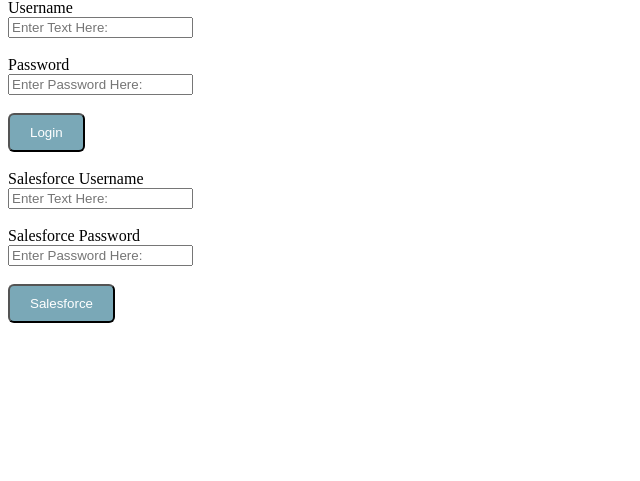
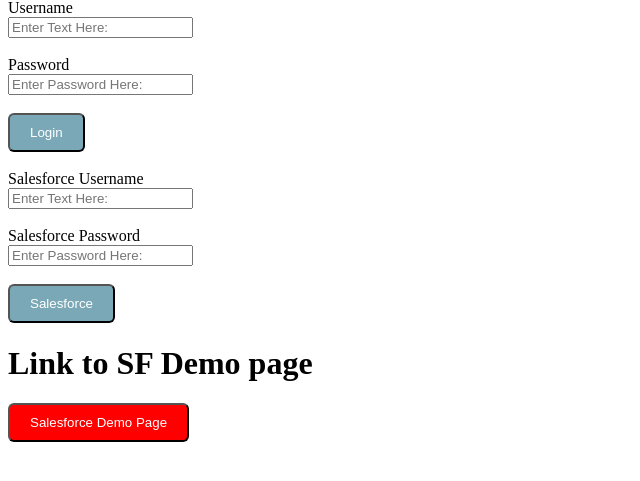
Before and after one commit to courthub74/login-machine, a Django app: page / in a window 1280 px wide. Shown: the part 67-548 px from the top of the page, without its empty margins (0-640 px from the left). Run offline with Django 3.2, Linux system fonts and the light colour scheme.

Commit message:
second salesforce demo page

```diff
--- a/loginApp/templates/home.html
+++ b/loginApp/templates/home.html
@@ -33,6 +33,17 @@
                     border-radius: 6px;
                     outline: none;
                   }
+
+                  .button2 {
+                    display: inline-block;
+                    padding: 10px 20px;
+                    text-align: center;
+                    text-decoration: none;
+                    color: white;
+                    background-color: red;
+                    border-radius: 6px;
+                    outline: none;
+                  }
             </style>
             {% comment %} <a class="button" type="submit" href="{% url 'logged' %}">Login</a> {% endcomment %}
                 <button type="submit" class="button" formaction={% url 'logged' %}>Login</button>
@@ -55,6 +66,12 @@
                 <br>
 
                 <button type="submit" class="button" formaction={% url 'sfdemo' %}>Salesforce</button>
+
+                <br>
+
+                <h1>Link to SF Demo page</h1>
+
+                <button type="submit" class="button2" formaction={% url 'sf2login' %}>Salesforce Demo Page</button>
 
         </form>
 
--- /dev/null
+++ b/loginApp/templates/sf2page.html
@@ -0,0 +1 @@
+{% extends 'sfdemo.html' %}
--- a/loginApp/urls.py
+++ b/loginApp/urls.py
@@ -6,4 +6,6 @@ urlpatterns = [
     path('logged', views.logged, name="logged"),
     path('logout', views.logout_user, name='logout'),
     path('sfdemo', views.sflogin, name='sfdemo'),
+    path('sf2login', views.sf2login, name='sf2login'),
+    path('sf2page', views.sf2page, name='sf2page'),
 ]
--- a/loginApp/views.py
+++ b/loginApp/views.py
@@ -41,9 +41,18 @@ def sflogin(request):
         if user is not None:
             login(request, user)
             messages.success(request, ('Login Success'))
-            return redirect('sfdemo')
+            return redirect('https://login.salesforce.com/')
         else:
             messages.success(request, ('Error Logging In'))
             return redirect('home')
     else:
         return render(request, "home.html", {})
+
+
+#SALESFORCE 2 LOGIN PAGE
+def sf2login(request):
+    return render(request, "sf2login.html", {})
+
+#SALESFORCE 2 DEMO PAGE
+def sf2page(request):
+    return render(request, "sf2page.html", {})
```
Also changed, not shown: loginApp/templates/sf2login.html (added, +25 -0 lines), db.sqlite3.
